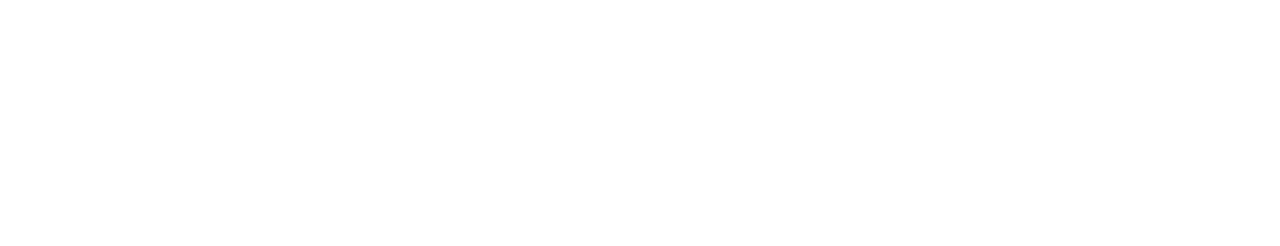
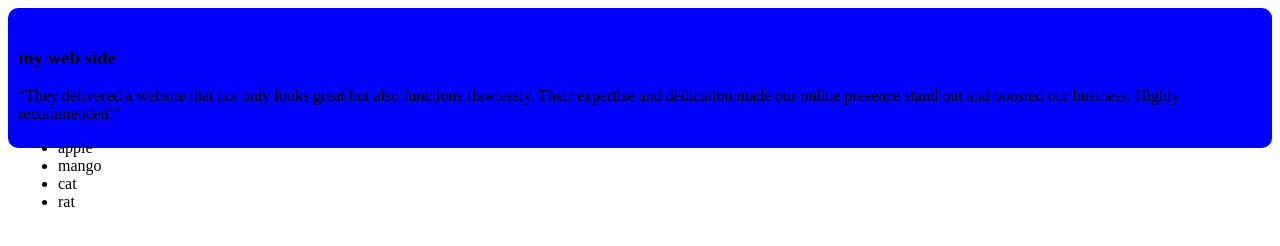
Before and after one commit to riadulislam111/my-third-github-repo, a plain HTML site: page index.html in a window 1280 px wide. Drawn offline with Linux system fonts and the light colour scheme.

Commit message:
added my all div

```diff
--- a/index.html
+++ b/index.html
@@ -4,8 +4,18 @@
     <meta charset="UTF-8">
     <meta name="viewport" content="width=device-width, initial-scale=1.0">
     <title>MY THIRD GITHUB REPO</title>
+    <link rel="stylesheet" href="style/blog.css">
 </head>
 <body>
-
+    <div>
+        <h3>my web side</h3>
+        <p>“They delivered a website that not only looks great but also functions flawlessly. Their expertise and dedication made our online presence stand out and boosted our business. Highly recommended!”</p>
+        <ul>
+            <li>apple</li>
+            <li>mango</li>
+            <li>cat</li>
+            <li>rat</li>
+        </ul>
+    </div>
 </body>
 </html>
--- /dev/null
+++ b/style/blog.css
@@ -0,0 +1,7 @@
+div{
+    background-color: blue;
+    border-radius: 10px;
+    padding: 20px 10px 20px;
+    width: 4500;
+    height: 100px;
+}
```
